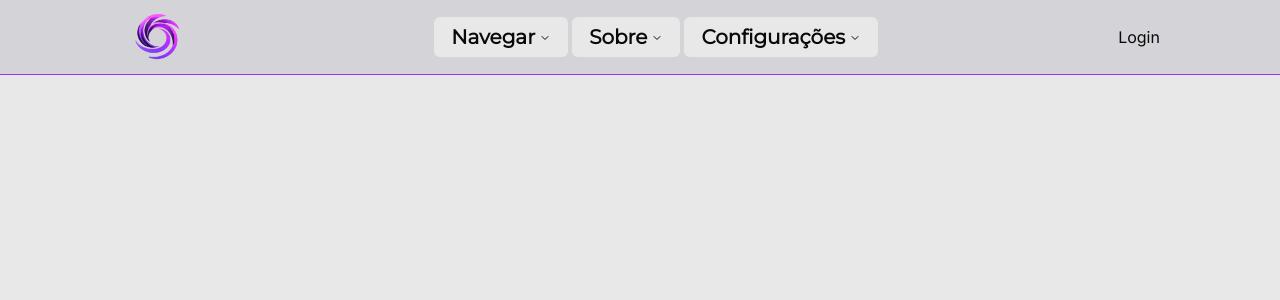
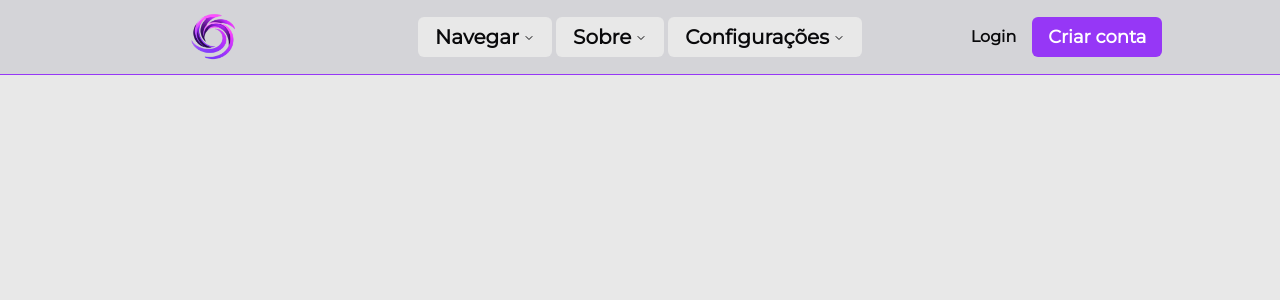
Before and after one commit to hexpost/front-hexpost, a Next.js app: page / in a window 1280 px wide. Shown: the top 300 px of the page. Built offline with nearby package versions, Linux system fonts and the light colour scheme.

Commit message:
feat: adding button profile in header

```diff
--- a/src/components/local/header/index.tsx
+++ b/src/components/local/header/index.tsx
@@ -18,16 +18,24 @@ import { Separator } from "@/components/ui/separator";
 import { Hammer, Home, Newspaper, User2 } from "lucide-react";
 import { Label } from "@/components/ui/label";
 import { SwitchTheme } from "../switchTheme";
+import { useRouter } from "next/navigation";
 
 export const Header = () => {
+    const router = useRouter();
+
     return (
         <div className="w-full flex h-[75px] dark:bg-zinc-800 bg-zinc-300 items-center justify-around border-b border-primary">
+            <div className="w-1/3  h-full flex items-center justify-center">
+                {" "}
                 <Image
                     alt="logo do hexpost"
                     src={logo}
                     className="w-auto h-full border-primary"
                 />
-            <NavigationMenu className="w-full">
+            </div>
+
+            <div className="w-1/3 h-full  flex items-center justify-center">
+                <NavigationMenu className="w-full flex items-center justify-center">
                     <NavigationMenuList>
                         <NavigationMenuItem>
                             <NavigationMenuTrigger className="border-transparent hover:border-primary border font-montserrat font-bold text-xl dark:data-[active]:bg-zinc-900 data-[active]:bg-zinc-200 dark:data-[state=open]:bg-zinc-900 data-[state=open]:bg-zinc-200">
@@ -47,8 +55,8 @@ export const Header = () => {
                                                 através desse painel
                                             </h1>
                                             <p className="font-montserrat text-xs">
-                                            Aproveite ao maximo de nosso site{" "}
-                                            {":)"}
+                                                Aproveite ao maximo de nosso
+                                                site {":)"}
                                             </p>
                                         </div>
                                     </div>
@@ -71,7 +79,8 @@ export const Header = () => {
                                         variant={"ghost"}
                                         className="w-full dark:bg-zinc-700 bg-zinc-400 dark:hover:bg-zinc-700 hover:bg-zinc-400 border-transparent hover:border-primary font-montserrat font-bold text-lg py-6"
                                     >
-                                    <User2 className="mr-4" /> Contribuidores
+                                        <User2 className="mr-4" />{" "}
+                                        Contribuidores
                                     </Button>
                                 </div>
                             </NavigationMenuContent>
@@ -120,9 +129,30 @@ export const Header = () => {
                         </NavigationMenuItem>
                     </NavigationMenuList>
                 </NavigationMenu>
-            <div>
-                <Link href={"/login"}>Login</Link>
             </div>
+            {!localStorage.getItem("hxptoken") ? (
+                <div className="w-1/3 h-full flex flex-row gap-4 items-center justify-center">
+                    <Link href={"/login"} className="font-montserrat font-bold">
+                        Login
+                    </Link>
+                    <Button
+                        className="text-white font-montserrat font-bold text-lg"
+                        onClick={() => router.push("/register")}
+                    >
+                        Criar conta
+                    </Button>
+                </div>
+            ) : (
+                <div className="w-1/3 h-full flex flex-row gap-4 items-center justify-center">
+                    <Button
+                        variant={"ghost"}
+                        className="w-auto dark:bg-zinc-700 bg-zinc-400 dark:hover:bg-zinc-700 hover:bg-zinc-400 border border-transparent hover:border-primary font-montserrat font-bold text-lg p-4"
+                    >
+                        <User2 className="mr-4" />
+                        Perfil
+                    </Button>
+                </div>
+            )}
         </div>
     );
 };
```
Lines whose indentation alone changed are shown as unchanged.
